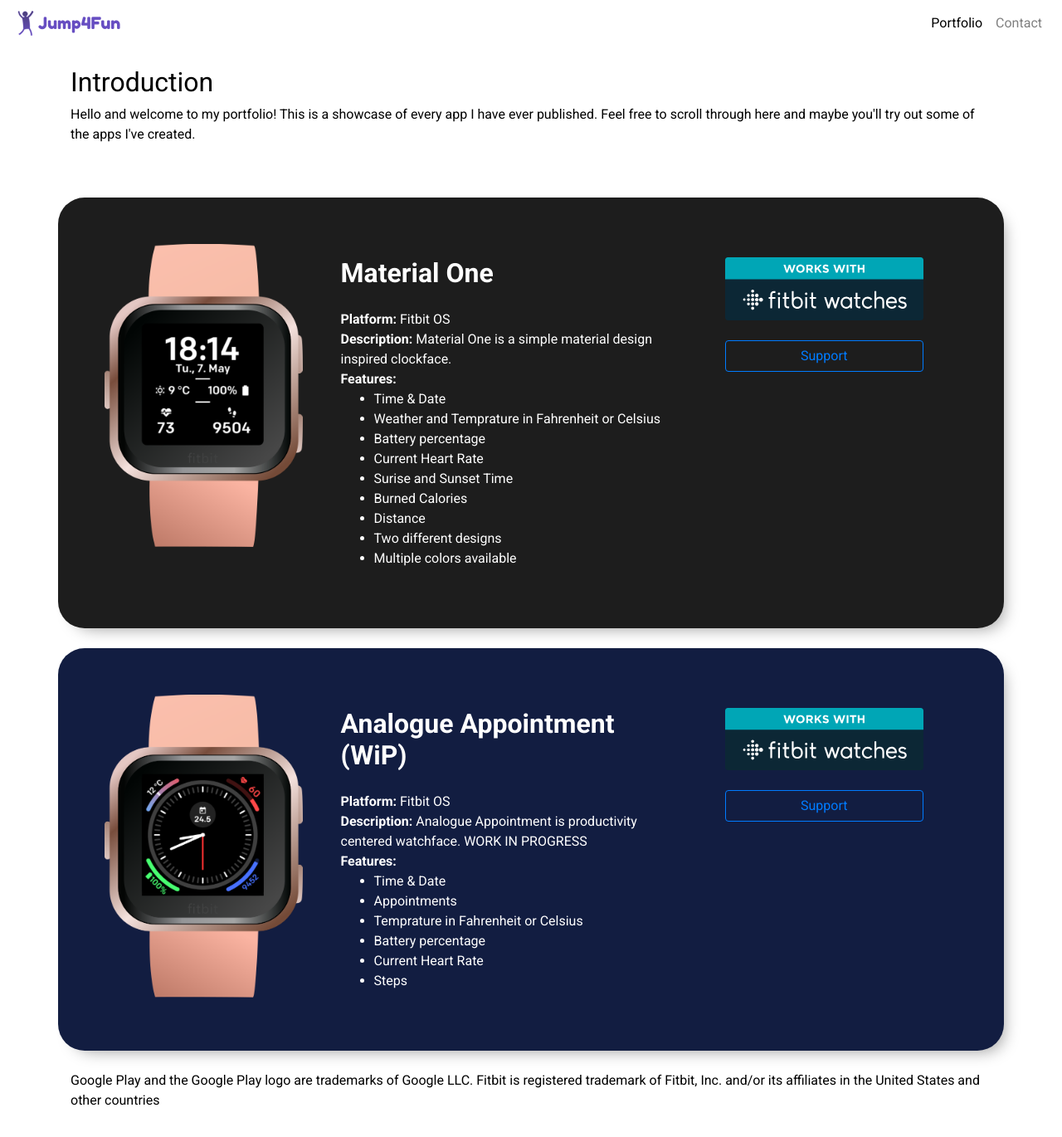
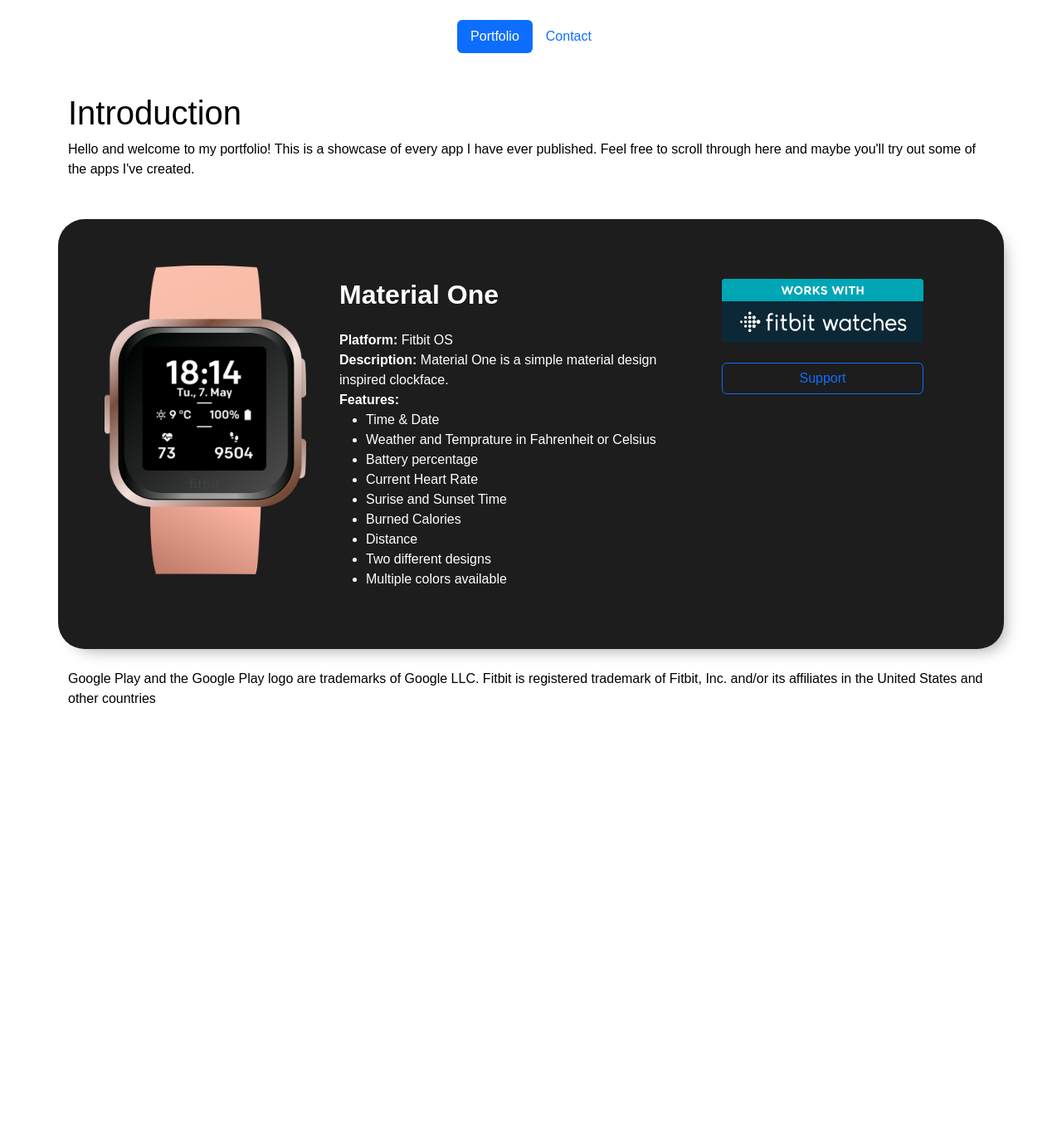
Before and after one commit to Jump4Fun/Website4Fun, an Angular app: page / in a window 1280 px wide. Shown: the top 1370 px of the page at 83% size. After the commit the page ends 894 px from the top, so only its background shows below. Built offline with nearby package versions, Linux system fonts and the light colour scheme.

Commit message:
Externe Libs entfernt; UI Updates

```diff
--- a/package.json
+++ b/package.json
@@ -1,6 +1,6 @@
 {
   "name": "website4fun",
-  "version": "0.0.0",
+  "version": "0.2.0",
   "scripts": {
     "ng": "ng",
     "start": "ng serve",
@@ -19,6 +19,7 @@
     "@angular/platform-browser": "~8.1.0",
     "@angular/platform-browser-dynamic": "~8.1.0",
     "@angular/router": "~8.1.0",
+    "bootstrap": "^5.2.0",
     "rxjs": "~6.4.0",
     "tslib": "^1.9.0",
     "zone.js": "~0.9.1"
@@ -28,9 +29,9 @@
     "@angular/cli": "~8.1.0",
     "@angular/compiler-cli": "~8.1.0",
     "@angular/language-service": "~8.1.0",
-    "@types/node": "~8.9.4",
     "@types/jasmine": "~3.3.8",
     "@types/jasminewd2": "~2.0.3",
+    "@types/node": "~8.9.4",
     "codelyzer": "^5.0.0",
     "jasmine-core": "~3.4.0",
     "jasmine-spec-reporter": "~4.2.1",
--- a/src/app/app.component.html
+++ b/src/app/app.component.html
@@ -1,23 +1,7 @@
-<nav class="navbar navbar-expand-lg navbar-color sticky-top" [ngClass]="(isScrolled)?'navBarScrolled':'navBar'">
-  <a class="navbar-brand" routerLink="/" style="color:#674EC2;font-family: 'Fredoka One', cursive;">
-    <img src="assets/ic_jump4fun.svg" width="30" height="30" class="d-inline-block align-top" alt="">{{title}}
-  </a>
-
-  <button class="navbar-toggler" type="button" data-toggle="collapse" data-target="#navbarNav" aria-controls="navbarNav" aria-expanded="false" aria-label="Toggle navigation">
-    <span class="navbar-toggler-icon"></span>
-  </button>
-  <div class="collapse navbar-collapse" id="navbarNav">
-    <ul class="navbar-nav  ml-auto">
-      <li class="nav-item" [class.active]="navPosition == 'Portfolio'">
-        <a class="nav-link" routerLink="/">Portfolio</a>
-      </li>
-      <li class="nav-item" [class.active]="navPosition == 'Contact'">
-        <a class="nav-link" routerLink="/contact">Contact</a>
-      </li>
-     <!-- <li class="nav-item" [class.active]="navPosition == 'Privacy Policy'">
-        <a class="nav-link" routerLink="/privacy_policy">Privacy Policy</a>
-      </li>-->
-    </ul>
-  </div>
-</nav>
+<div class="p-4">
+  <nav class="nav nav-pills flex-column flex-sm-row justify-content-center sticky-top">
+    <a class="text-sm-center nav-link" routerLink="/" [class.active]="navPosition == 'Portfolio'">Portfolio</a>
+    <a class="text-sm-center nav-link" routerLink="/contact" [class.active]="navPosition == 'Contact'">Contact</a>
+  </nav>
+</div>
 <router-outlet></router-outlet>
--- a/src/app/contact/contact.component.html
+++ b/src/app/contact/contact.component.html
@@ -1,5 +1,5 @@
 <div class="container p-4">
-    <h2>Contact & Support</h2>
+    <h1>Contact & Support</h1>
     <div class="row">
         <p class="col-sm-8">
             Please check if your question has already been answered in the FAQ before you write an E-Mail.
@@ -11,24 +11,23 @@
             <b>Subject: </b>{{subjectLine}}<br><br>
             <b *ngIf="subjectLine == 'Support Request'" class="text-danger">Please state the Name of the App in the
                 Subject<br><br></b>
-            <a class="btn btn-primary" style="width:inherit;"
+            <a class="btn btn-primary w-100" style="width:inherit;"
                 href="mailto:support@jump4fun.dev?subject={{subjectLine}}">Contact via E-Mail</a>
         </div>
     </div>
     <h2 class="mt-4" *ngIf="faqs.length != 0">FAQ</h2>
-    <div class="accordion mt-4" id="accordion" *ngIf="faqs.length != 0">
-        <div class="card card-color" *ngFor="let faq of faqs; index as i">
-            <div class="card-header" id="headingOne">
-                <h2 class="mb-0">
-                    <button class="btn btn-link" type="button" data-toggle="collapse" [attr.data-target]="'#collapse' + i"
-                        aria-expanded="true" [attr.aria-controls]="'collapse' + i">
+
+
+    <div class="accordion mt-4" id="acc_faq" *ngIf="faqs.length != 0">
+      <div class="accordion-item" *ngFor="let faq of faqs; index as i">
+        <h2 class="accordion-header" id="h-faq-{{ i }}">
+          <button class="accordion-button" type="button" data-bs-toggle="collapse" [attr.data-bs-target]="'#coll-faq-'+ i" aria-expanded="false" [attr.aria-controls]="'coll-faq-' + i">
             {{faq.question}}
           </button>
         </h2>
-            </div>
 
-            <div id="{{ 'collapse' + i }}" class="collapse" aria-labelledby="headingOne" data-parent="#accordion">
-                <div class="card-body">
+        <div id="coll-faq-{{ i }}" class="accordion-collapse collapse" [attr.aria-labelledby]="'h-faq-' + i" data-bs-parent="#acc_faq">
+          <div class="accordion-body">
             <p *ngFor="let line of faq.answer">
               {{line}}
             </p>
--- a/src/app/portfolio/portfolio.component.html
+++ b/src/app/portfolio/portfolio.component.html
@@ -1,6 +1,6 @@
 <div class="container-fluid p-4">
     <div class="container">
-        <h2>Introduction</h2>
+        <h1>Introduction</h1>
         <p>
             Hello and welcome to my portfolio! This is a showcase of every app I have ever published. Feel free to
             scroll
@@ -10,11 +10,11 @@
 </div>
 
 
-<div class="container p-4 mt-4 app-card" *ngFor="let app of apps" [style.background-color]="app.backgroundColor"
+<div class="container p-4 mt-2 app-card" *ngFor="let app of apps" [style.background-color]="app.backgroundColor"
     [style.color]="app.textColor">
     <div class="row p-4">
         <div class="col-md-3 m-2">
-            <img [src]="app.imageUrl" class="banner">
+            <img [src]="app.imageUrl" class="w-100 banner">
         </div>
 
         <div class="col-md-5 mt-4 m-2">
--- a/src/assets/my_applications.json
+++ b/src/assets/my_applications.json
@@ -19,23 +19,5 @@
         "backgroundColor":"#1D1D1D",
         "link":"https://gallery.fitbit.com/details/afaa0319-99a5-4b7d-8205-7c391e6e463d",
         "bannerUrl":"assets/ic_works_with_fitbit.svg"
-    },
-    {
-        "name":"Analogue Appointment (WiP)",
-        "description":"Analogue Appointment is productivity centered watchface. WORK IN PROGRESS",
-        "platform":"Fitbit OS",
-        "features":[
-          "Time & Date",
-          "Appointments",
-          "Temprature in Fahrenheit or Celsius",
-          "Battery percentage",
-          "Current Heart Rate",
-          "Steps"
-        ],
-        "imageUrl":"assets/analogue_appointment_image.png",
-        "textColor":"#FFF",
-        "backgroundColor":"#121D41",
-        "link":"#",
-        "bannerUrl":"assets/ic_works_with_fitbit.svg"
     }
 ]
--- a/src/index.html
+++ b/src/index.html
@@ -7,14 +7,6 @@
 
   <meta name="viewport" content="width=device-width, initial-scale=1">
   <link rel="icon" type="image/x-icon" href="favicon.ico">
-
-  <link href="https://fonts.googleapis.com/css?family=Fredoka+One|Roboto:400,700&display=swap" rel="stylesheet">
-
-  <link rel="stylesheet" href="https://stackpath.bootstrapcdn.com/bootstrap/4.3.1/css/bootstrap.min.css" integrity="sha384-ggOyR0iXCbMQv3Xipma34MD+dH/1fQ784/j6cY/iJTQUOhcWr7x9JvoRxT2MZw1T" crossorigin="anonymous">
-  <script src="https://code.jquery.com/jquery-3.3.1.slim.min.js" integrity="sha384-q8i/X+965DzO0rT7abK41JStQIAqVgRVzpbzo5smXKp4YfRvH+8abtTE1Pi6jizo" crossorigin="anonymous"></script>
-  <script src="https://cdnjs.cloudflare.com/ajax/libs/popper.js/1.14.7/umd/popper.min.js" integrity="sha384-UO2eT0CpHqdSJQ6hJty5KVphtPhzWj9WO1clHTMGa3JDZwrnQq4sF86dIHNDz0W1" crossorigin="anonymous"></script>
-  <script src="https://stackpath.bootstrapcdn.com/bootstrap/4.3.1/js/bootstrap.min.js" integrity="sha384-JjSmVgyd0p3pXB1rRibZUAYoIIy6OrQ6VrjIEaFf/nJGzIxFDsf4x0xIM+B07jRM" crossorigin="anonymous"></script>
-
 </head>
 <body>
   <app-root></app-root>
--- a/src/main.ts
+++ b/src/main.ts
@@ -3,6 +3,8 @@
 
 import { AppModule } from './app/app.module';
 import { environment } from './environments/environment';
+
+import "bootstrap";
 
 if (environment.production) {
   enableProdMode();
--- a/src/styles.scss
+++ b/src/styles.scss
@@ -1,4 +1,5 @@
 /* You can add global styles to this file, and also import other style files */
+@import "bootstrap/scss/bootstrap.scss";
 
 @media (prefers-color-scheme: dark) {
   :root {
@@ -28,7 +29,7 @@
 }
 
 body {
-  font-family: "Roboto", sans-serif;
+  font-family: sans-serif;
   background-color: var(--colorBackgroundPrimary);
   color: var(--colorTextPrimary);
 }
```
Also changed, not shown: 1 other file (tests, documents, lock files or other folders). Lines whose indentation alone changed are shown as unchanged.
